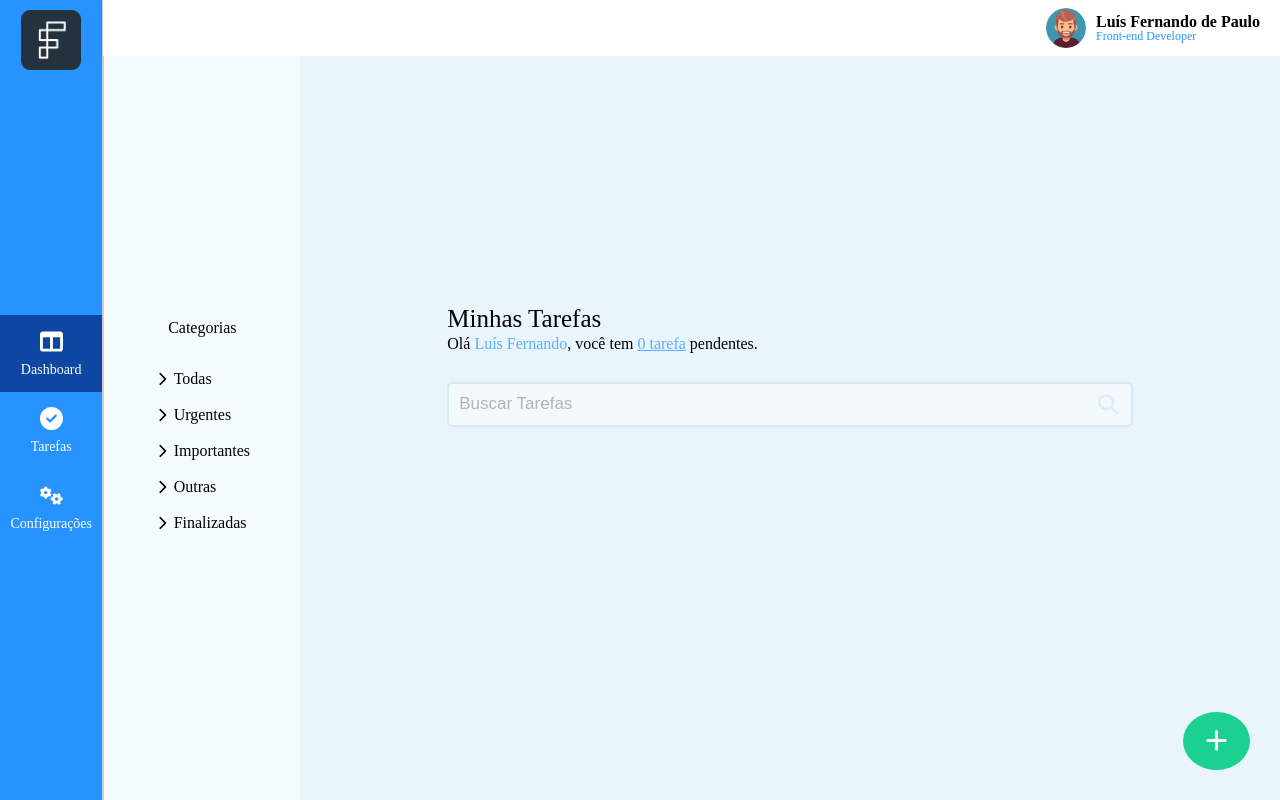
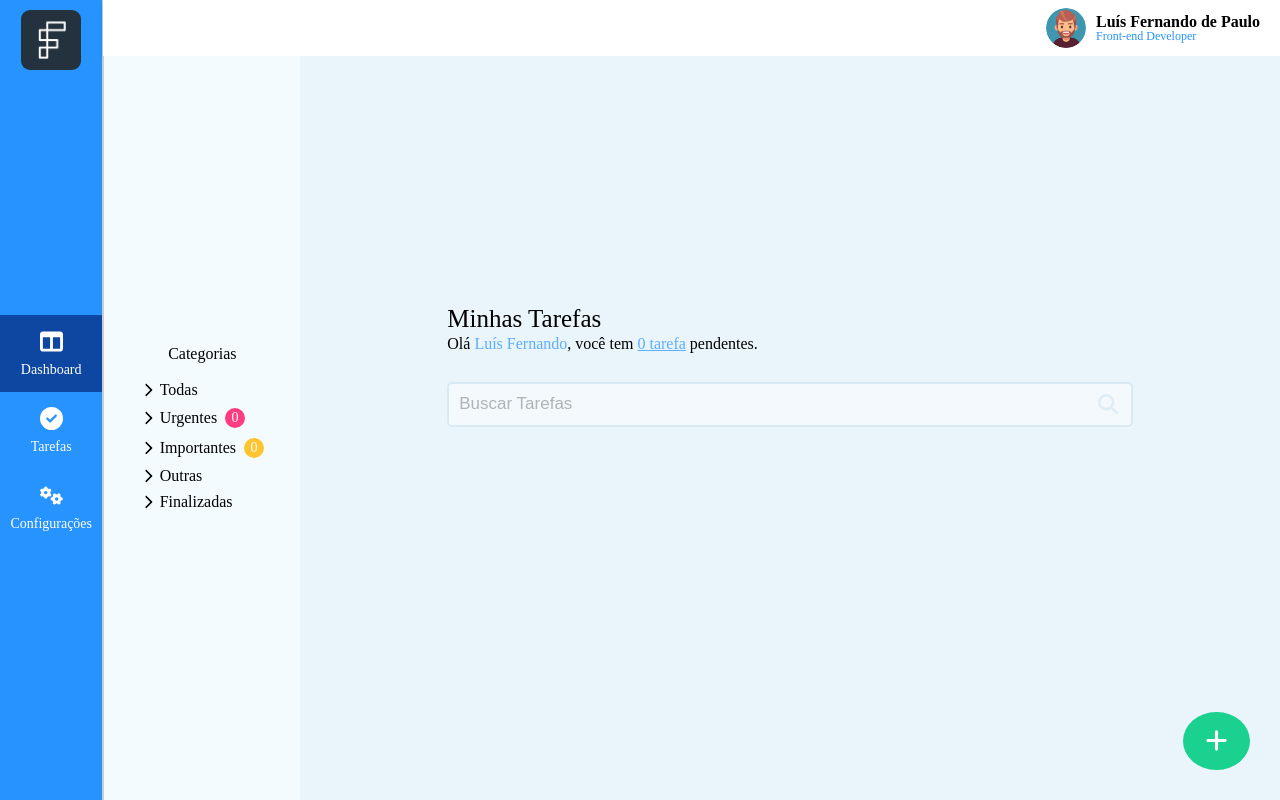
Before and after one commit to Luisfp0/challenge-front-end-app-facilita, a Vue app: page /dashboard in a window 1280 px wide. Built offline with nearby package versions, Linux system fonts and the light colour scheme.

Commit message:
feat: categories filter, search button filtering according to categories

```diff
--- a/src/components/Categories.vue
+++ b/src/components/Categories.vue
@@ -2,24 +2,90 @@
   <div class="categories">
     <h2>Categorias</h2>
     <div class="options">
-      <div class="category-option">
-        <fa class="icon" :icon="['fas', 'chevron-right']" />Todas
+      <div class="category_option" @click="allFilter">
+        <div class="underline">
+          <fa class="icon" :icon="['fas', 'chevron-right']" />Todas
+        </div>
       </div>
-      <div class="category-option">
-        <fa class="icon" :icon="['fas', 'chevron-right']" />Urgentes
+      <div class="category_option" @click="urgentFilter">
+        <div class="underline">
+          <fa class="icon" :icon="['fas', 'chevron-right']" />Urgentes
+        </div>
+        <div class="circle_span urgent">
+          <span>{{ urgentCount }}</span>
+        </div>
       </div>
-      <div class="category-option">
-        <fa class="icon" :icon="['fas', 'chevron-right']" />Importantes
+      <div class="category_option" @click="importantFilter">
+        <div class="underline">
+          <fa class="icon" :icon="['fas', 'chevron-right']" />Importantes
+        </div>
+        <div class="circle_span important">
+          <span>{{ importantCount }}</span>
+        </div>
       </div>
-      <div class="category-option">
-        <fa class="icon" :icon="['fas', 'chevron-right']" />Outras
+      <div class="category_option" @click="othersFilter">
+        <div class="underline">
+          <fa class="icon" :icon="['fas', 'chevron-right']" />Outras
+        </div>
       </div>
-      <div class="category-option">
-        <fa class="icon" :icon="['fas', 'chevron-right']" />Finalizadas
+      <div class="category_option" @click="finishedFilter">
+        <div class="underline">
+          <fa class="icon" :icon="['fas', 'chevron-right']" />Finalizadas
+        </div>
       </div>
     </div>
   </div>
 </template>
+
+<script setup>
+import { onMounted, ref, computed, getCurrentInstance } from "vue";
+
+const instance = getCurrentInstance();
+
+const todos = ref([]);
+
+const allFilter = () => {
+  if (instance) {
+    instance.emit("all");
+  }
+};
+
+const importantFilter = () => {
+  if (instance) {
+    instance.emit("important");
+  }
+};
+
+const urgentFilter = () => {
+  if (instance) {
+    instance.emit("urgent");
+  }
+};
+
+const othersFilter = () => {
+  if (instance) {
+    instance.emit("others");
+  }
+};
+
+const finishedFilter = () => {
+  if (instance) {
+    instance.emit("finished");
+  }
+};
+
+onMounted(() => {
+  todos.value = JSON.parse(localStorage.getItem("todos")) || [];
+});
+
+const urgentCount = computed(() => {
+  return todos.value.filter((todo) => todo.category === "urgent").length;
+});
+
+const importantCount = computed(() => {
+  return todos.value.filter((todo) => todo.category === "important").length;
+});
+</script>
 
 <style lang="stylus" scoped>
 .categories
@@ -28,28 +94,51 @@
   align-items: center
   justify-content: center
   height: 100%
-  background-color: #F4FBFF
+  background-color: #f4fbff
   border-left: 1px solid #ccc
   width: 20%
 
-.category-option
+  h2
+    margin-bottom: 20px
+
+.options
+  display: flex
+  flex-direction: column
+  gap: 10px
+
+.category_option
+  display: flex
+  align-items: center
+  cursor: pointer
   color: #000
-  margin: 5px 0
-  cursor: pointer
+  transition: color 0.3s ease
+
   &:hover
     color: #007bff
+
+.underline
+  &:hover
     text-decoration: underline
+
+.circle_span
+  display: flex
+  justify-content: center
+  align-items: center
+  border-radius: 50%
+  width: 20px
+  height: 20px
+  margin-left: 8px
+  color: #F4FBFF
+  &.urgent
+    background-color: #FF3B81
+  &.important
+    background-color: #FFC42E
 
 .icon
   width: 14px
   height: 14px
   margin-right: 5px
 
-h2
-  margin-bottom: 30px
-
-.options
-  display: flex
-  flex-direction: column
-  gap: 10px
+span
+  font-size: 14px
 </style>
--- a/src/components/TodoList.vue
+++ b/src/components/TodoList.vue
@@ -1,4 +1,11 @@
 <template>
+  <Categories
+    @all="() => setCategory('all')"
+    @urgent="() => setCategory('urgent')"
+    @important="() => setCategory('important')"
+    @others="() => setCategory('others')"
+    @finished="() => setCategory('finished')"
+  />
   <div v-if="showRegisterForm">
     <RegisterTaskVue @close="showRegisterForm = false" @newTodo="reloadTodos" />
   </div>
@@ -81,6 +88,7 @@
 
 <script setup>
 import RegisterTaskVue from "../components/RegisterTask.vue";
+import Categories from "../components/Categories.vue";
 import RemoveTask from "../components/RemoveTask.vue";
 import { computed, onMounted, ref, watch } from "vue";
 
@@ -89,8 +97,10 @@ const showRemoveTask = ref(false);
 const showOptions = ref({});
 const taskIdToRemove = ref(null);
 const searchQuery = ref("");
+const selectedCategory = ref("all");
 
 const todos = ref([]);
+const filteredTodos = ref([]);
 
 watch(
   todos,
@@ -114,6 +124,7 @@ const handleOpenDeleteModal = (index) => {
 
 const reloadTodos = () => {
   todos.value = JSON.parse(localStorage.getItem("todos")) || [];
+  updateFilteredTodos();
 };
 
 const toggleOptions = (index) => {
@@ -128,21 +139,53 @@ const deleteTask = (taskId) => {
     (_, index) => index !== taskIdToRemove.value
   );
   showRemoveTask.value = false;
+  updateFilteredTodos();
 };
 
-const filteredTodos = computed(() => {
+const filterByCategory = (category) => {
+  if (category === "all") {
+    filteredTodos.value = todos_asc.value;
+  } else if (category === "finished") {
+    filteredTodos.value = todos_asc.value.filter((todo) => todo.done);
+  } else {
+    filteredTodos.value = todos_asc.value.filter(
+      (todo) => todo.category === category
+    );
+  }
+};
+
+const setCategory = (category) => {
+  selectedCategory.value = category;
+  updateFilteredTodos();
+};
+
+const updateFilteredTodos = () => {
+  let todosToFilter = todos_asc.value;
+
+  if (selectedCategory.value !== "all") {
+    todosToFilter = todosToFilter.filter((todo) => {
+      if (selectedCategory.value === "finished") {
+        return todo.done;
+      }
+      return todo.category === selectedCategory.value;
+    });
+  }
+
   if (!searchQuery.value.trim()) {
-    return todos_asc.value;
+    filteredTodos.value = todosToFilter;
   } else {
     const search = searchQuery.value.trim().toLowerCase();
-    return todos_asc.value.filter((todo) =>
+    filteredTodos.value = todosToFilter.filter((todo) =>
       todo.content.title.toLowerCase().includes(search)
     );
   }
-});
+};
+
+watch(searchQuery, updateFilteredTodos);
 
 onMounted(() => {
   todos.value = JSON.parse(localStorage.getItem("todos")) || [];
+  updateFilteredTodos();
 });
 </script>
 
--- a/src/views/Dashboard.vue
+++ b/src/views/Dashboard.vue
@@ -4,7 +4,6 @@
     <div class="main_content">
       <Header />
       <div class="container_todo">
-        <Categories />
         <TodoList />
       </div>
     </div>
```
